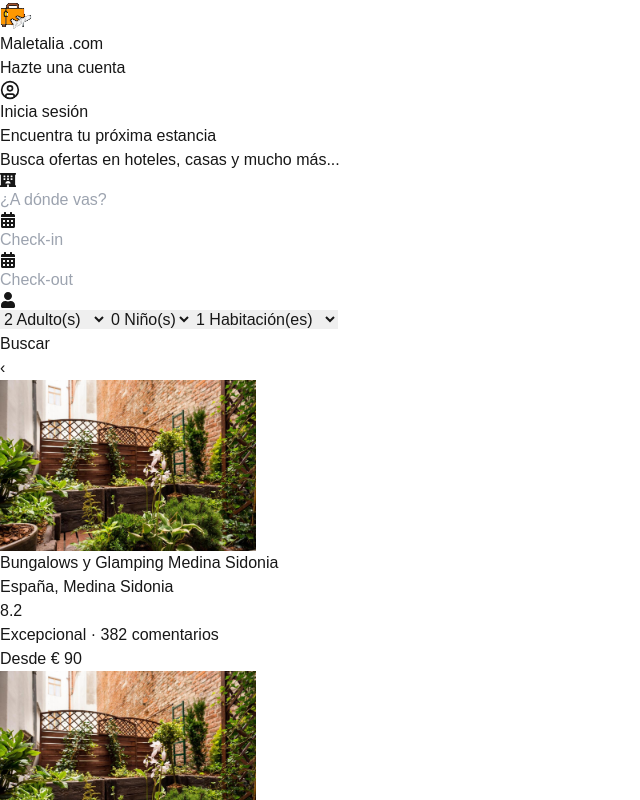
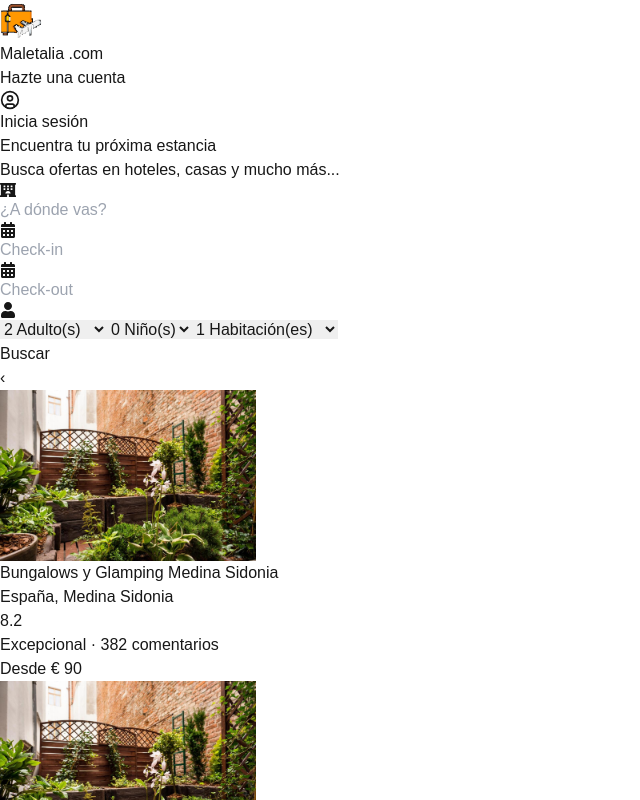
Before and after one commit to DocMind1/MeletaliaPlatform, a Next.js app: page / in a window 1280 px wide. Shown: the top 800 px of the page, without its empty margins (0-640 px from the left). Built offline with nearby package versions, Linux system fonts and the light colour scheme.

Commit message:
Tamaño de logo'

```diff
--- a/src/app/components/Header.tsx
+++ b/src/app/components/Header.tsx
@@ -12,8 +12,8 @@ const Header: React.FC = () => {
         <Image
   src="/images/logo.png"
   alt="Logo"
-  width={32}
-  height={32}
+  width={42}
+  height={42}
   className="object-contain"
 />
 
```
